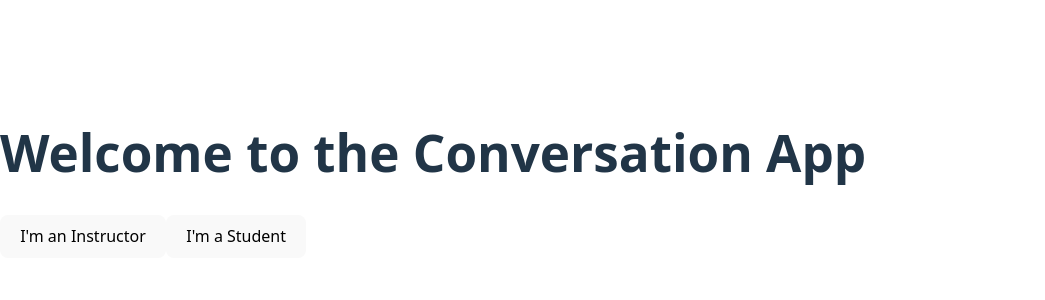
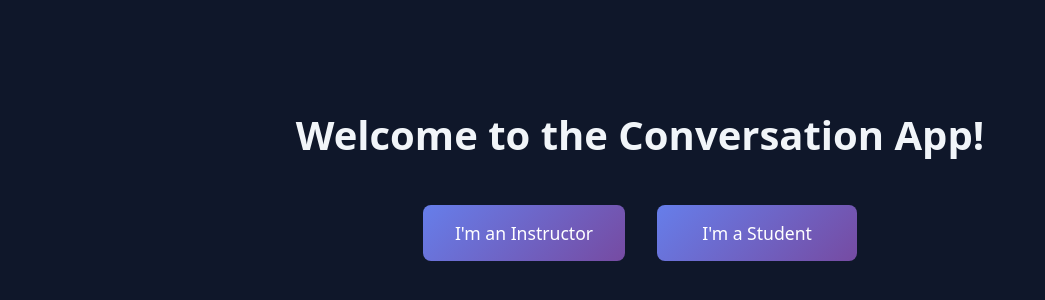
Before and after one commit to jethro34/convolute-app, a React (Vite) app in the folder frontend/: page / in a window 1280 px wide. Shown: the part 226-526 px from the top of the page, without its empty margins (0-1045 px from the left). Built offline with nearby package versions, Linux system fonts and the light colour scheme; no server answers.

Commit message:
change landing ui

```diff
--- a/frontend/src/pages/Landing.jsx
+++ b/frontend/src/pages/Landing.jsx
@@ -1,11 +1,18 @@
 // File: src/pages/Landing.jsx
+import styles from './Landing.module.css';
 
 export default function Landing({ onSelect }) {
   return (
-    <div>
-      <h1>Welcome to the Conversation App</h1>
-      <button onClick={() => onSelect("instructor")}>I'm an Instructor</button>
-      <button onClick={() => onSelect("student")}>I'm a Student</button>
+    <div className={styles.container}>
+      <h1 className={styles.title}>Welcome to the Conversation App!</h1>
+      <div className={styles.buttonContainer}>
+        <button className={styles.button} onClick={() => onSelect("instructor")}>
+          I'm an Instructor
+        </button>
+        <button className={styles.button} onClick={() => onSelect("student")}>
+          I'm a Student
+        </button>
+      </div>
     </div>
   );
 }
--- /dev/null
+++ b/frontend/src/pages/Landing.module.css
@@ -0,0 +1,57 @@
+.container {
+  min-height: 100vh;
+  width: 100vw;
+  background: #0f172a;
+  color: #e2e8f0;
+  display: flex;
+  flex-direction: column;
+  justify-content: center;
+  align-items: center;
+  padding: 2rem;
+  box-sizing: border-box;
+  margin: 0;
+  position: fixed;
+  top: 0;
+  left: 0;
+}
+
+.title {
+  font-size: 2.5rem;
+  font-weight: bold;
+  color: #f1f5f9;
+  margin-bottom: 3rem;
+  text-align: center;
+}
+
+.buttonContainer {
+  display: flex;
+  flex-direction: column;
+  gap: 1.5rem;
+  align-items: center;
+}
+
+/* Horizontal layout for wider screens (landscape) */
+@media (min-aspect-ratio: 1/1) and (min-width: 768px) {
+  .buttonContainer {
+    flex-direction: row;
+    gap: 2rem;
+  }
+}
+
+.button {
+  background: linear-gradient(135deg, #667eea 0%, #764ba2 100%);
+  color: white;
+  padding: 1rem 2rem;
+  border: none;
+  border-radius: 0.5rem;
+  cursor: pointer;
+  font-weight: 500;
+  font-size: 1.1rem;
+  transition: transform 0.2s;
+  min-width: 200px;
+  text-align: center;
+}
+
+.button:hover {
+  transform: translateY(-2px);
+}
```
